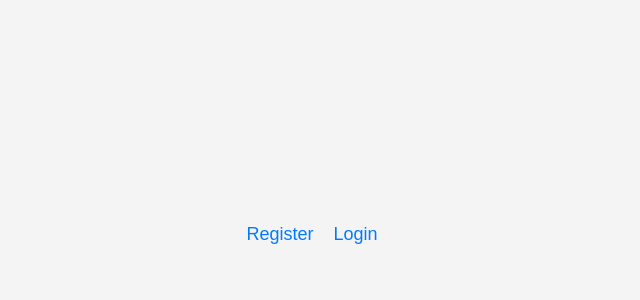
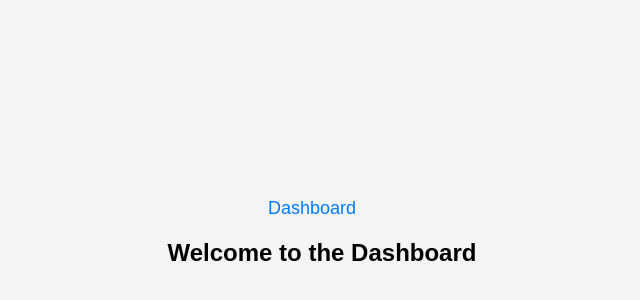
Before and after one commit to AlexGottschalkSE/APDS7311POE, a React (Create React App) app in the folder Frontend/: page /dashboard in a window 1280 px wide. Before the commit this address had no page. Shown: the part 166-466 px from the top of the page, without its empty margins (318-958 px from the left). Built offline with nearby package versions, Linux system fonts and the light colour scheme.

Commit message:
dashboard

```diff
--- a/Frontend/src/App.js
+++ b/Frontend/src/App.js
@@ -1,31 +1,49 @@
 import React from "react";
-import { BrowserRouter as Router, Route, Routes } from "react-router-dom";
+import { BrowserRouter as Router, Route, Routes, Link, useLocation } from "react-router-dom";
 import Register from "./Register";
 import Login from "./Login";
-import { Link } from "react-router-dom";
-import "./App.css"; // Import CSS for styling
+import Dashboard from "./Dashboard";
+import "./App.css";
 
-function App() {
+function NavBar() {
+  const location = useLocation();
   return (
-    <div className="app-container">
-      <Router>
-        <nav className="nav-bar">
-          <ul>
+    <nav className="nav-bar">
+      <ul>
+
+        {location.pathname !== "/dashboard" && (
+          <>
             <li>
               <Link to="/register">Register</Link>
             </li>
             <li>
               <Link to="/login">Login</Link>
             </li>
-          </ul>
-        </nav>
+          </>
+        )}
+        {(location.pathname !== "/login") && (location.pathname !== "/register") && (
+        <li>
+          <Link to="/dashboard">Dashboard</Link>
 
+        </li>
+        )}
+      </ul>
+    </nav>
+  );
+}
+
+function App() {
+  return (
+    <Router>
+      <div className="app-container">
+        <NavBar />
         <Routes>
+          <Route path="/dashboard" element={<Dashboard />} />
           <Route path="/register" element={<Register />} />
           <Route path="/login" element={<Login />} />
         </Routes>
-      </Router>
-    </div>
+      </div>
+    </Router>
   );
 }
 
--- /dev/null
+++ b/Frontend/src/Dashboard.js
@@ -0,0 +1,11 @@
+import React from "react";
+
+function Dashboard() {
+  return (
+    <div>
+      <h2>Welcome to the Dashboard</h2>
+    </div>
+  );
+}
+
+export default Dashboard;
--- a/Frontend/src/Login.js
+++ b/Frontend/src/Login.js
@@ -1,8 +1,10 @@
 import React, { useState } from "react";
+import { useNavigate } from "react-router-dom"; // Import useNavigate for navigation
 import "./Login.css"; // Import CSS for styling
 
 function Login() {
   const [message, setMessage] = useState("");
+  const navigate = useNavigate(); // Initialize navigate
 
   const handleLogin = async (e) => {
     e.preventDefault();
@@ -27,6 +29,7 @@ function Login() {
       const data = await response.json();
       if (response.ok) {
         setMessage("Login successful!");
+        navigate("/dashboard"); // Navigate to the dashboard page
       } else {
         setMessage(`Login failed: ${data.message}`);
       }
```
Also changed, not shown: Frontend/src/Dashboard.css (added), 5 other files (tests, documents, lock files or other folders).
